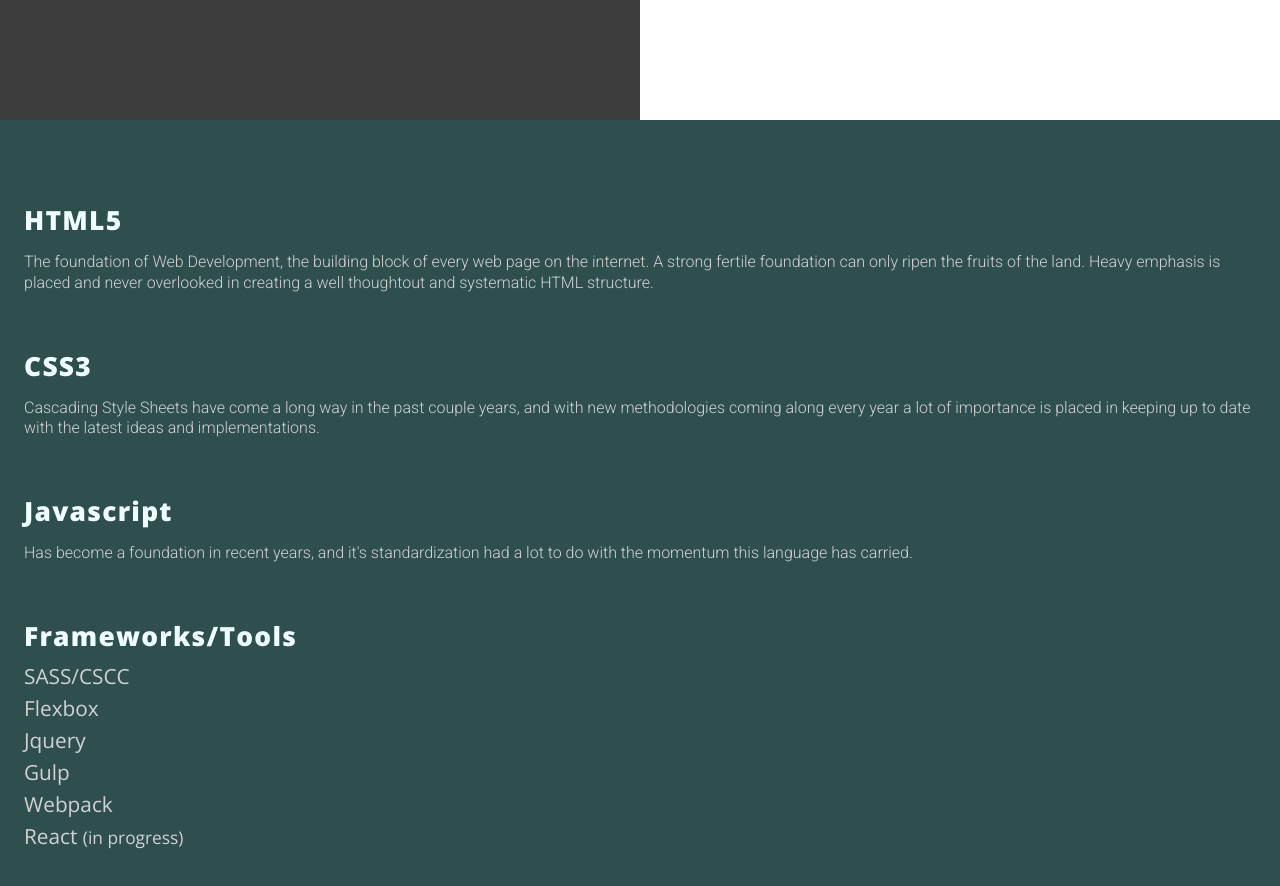
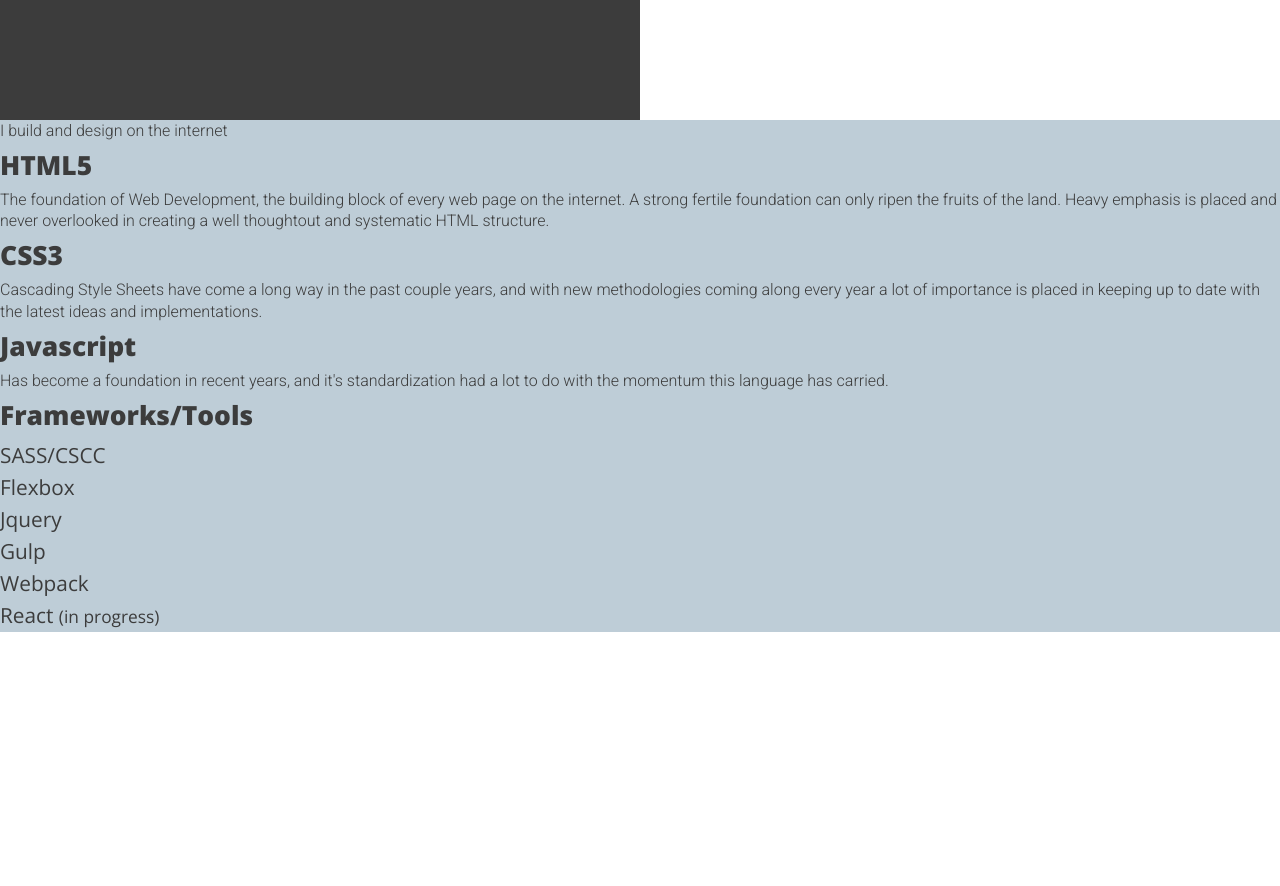
Before and after one commit to pakchrismacbook/pakchris, a website built with webpack: page app/index.html in a window 1280 px wide. Shown: the part 680-1566 px from the top of the page. After the commit the page ends 1312 px from the top, so only its background shows below. Built offline with nearby package versions, Linux system fonts and the light colour scheme.

Commit message:
small changes in progress

```diff
--- a/app/assets/styles/base/_global.css
+++ b/app/assets/styles/base/_global.css
@@ -2,9 +2,8 @@
 
 $mainWhite:rgb(235,235,240);
 $mainBlack:rgb(60,60,60);
+$testColor:rgb(190,205,215);
 
-.content-wrap{
-	padding:3.5rem 1.5rem;
-}
+
 
 // @media(min-width:415px){}
--- a/app/assets/styles/modules/_head-frame.css
+++ b/app/assets/styles/modules/_head-frame.css
@@ -53,7 +53,7 @@
 		}
 		&__title.first{
 			color:$mainWhite;
-			right:50.7%;
+			right:50.5%;
 			bottom:auto;
 		}
 		&__title.first::before{content:'Chris';}
--- a/app/assets/styles/modules/_skills-frame.css
+++ b/app/assets/styles/modules/_skills-frame.css
@@ -1,25 +1,20 @@
 .skills-frame{
 	width:100%;
-	background-color:darkslategrey;
-	color:azure;
+	background-color:$testColor;
+	color:$mainBlack;
 
-	&__skill-section{
-		padding:1.25rem 0;
-
-		&__text{
-			font-family: 'Roboto', sans-serif;
-			line-height:1.3rem;
-			padding:.5rem 0;
-			color:rgb(210,210,210);
-		}
-	}
 	&__title{
 		font-family: 'Open Sans', sans-serif;
-		font-size:1.65rem; line-height:3rem; letter-spacing:1.25px;
+		font-size:1.65rem; line-height:3rem;
 	}
 	&__subtitle{
 		font-family: 'Open Sans', sans-serif; font-weight:400;
 		font-size:1.3rem; line-height:2rem;
-		color:rgb(210,210,210);
 	}
+	&__text{
+		font-family: 'Roboto', sans-serif;
+		line-height:1.32rem;
+	}
+
+	&__skill-section{}
 }
--- a/app/index.html
+++ b/app/index.html
@@ -19,22 +19,24 @@
 		</div>
 
 		<div class="skills-frame">
-			<div class="content-wrap">
+
+			<p class="skills-frame__text">I build and design on the internet</p>
+
 			<div class="skills-frame__skill-section">
 				<h3 class="skills-frame__title">HTML5</h3>
-					<p class="skills-frame__skill-section__text">
+				<p class="skills-frame__text">
 					The foundation of Web Development, the building block of every web page on the internet. A strong fertile foundation can only ripen the fruits of the land. Heavy emphasis is placed and never overlooked in creating a well thoughtout and systematic HTML structure.
 				</p>
 			</div>
 			<div class="skills-frame__skill-section">
 				<h3 class="skills-frame__title">CSS3</h3>
-					<p class="skills-frame__skill-section__text">
+				<p class="skills-frame__text">
 					Cascading Style Sheets have come a long way in the past couple years, and with new methodologies coming along every year a lot of importance is placed in keeping up to date with the latest ideas and implementations.
 				</p>
 			</div>
 			<div class="skills-frame__skill-section">
 				<h3 class="skills-frame__title">Javascript</h3>
-					<p class="skills-frame__skill-section__text">
+				<p class="skills-frame__text">
 					Has become a foundation in recent years, and it's standardization had a lot to do with the momentum this language has carried.
 				</p>
 			</div>
@@ -48,7 +50,11 @@
 				<h4 class="skills-frame__subtitle">React <small>(in progress)</small></h4>
 			</div>
 
+
 		</div>
+
+		<div class="projects-frame">
+
 		</div>
 
 		<div class="footer-frame"></div>
--- a/app/temp/styles/styles.css
+++ b/app/temp/styles/styles.css
@@ -1,8 +1,4 @@
 *{ margin:0; padding:0; -webkit-box-sizing:border-box; box-sizing:border-box; }
-
-.content-wrap{
-	padding:3.5rem 1.5rem;
-}
 
 // @media(min-width:415px){}
 
@@ -76,7 +72,7 @@
 		}
 		.head-frame__title.first{
 			color:rgb(235,235,240);
-			right:50.7%;
+			right:50.5%;
 			bottom:auto;
 		}
 		.head-frame__title.first::before{content:'Chris';}
@@ -118,28 +114,23 @@
 
 .skills-frame{
 	width:100%;
-	background-color:darkslategrey;
-	color:azure;
+	background-color:rgb(190,205,215);
+	color:rgb(60,60,60);
 }
-
-.skills-frame__skill-section{
-		padding:1.25rem 0;
-	}
-
-.skills-frame__skill-section__text{
-			font-family: 'Roboto', sans-serif;
-			line-height:1.3rem;
-			padding:.5rem 0;
-			color:rgb(210,210,210);
-		}
 
 .skills-frame__title{
 		font-family: 'Open Sans', sans-serif;
-		font-size:1.65rem; line-height:3rem; letter-spacing:1.25px;
+		font-size:1.65rem; line-height:3rem;
 	}
 
 .skills-frame__subtitle{
 		font-family: 'Open Sans', sans-serif; font-weight:400;
 		font-size:1.3rem; line-height:2rem;
-		color:rgb(210,210,210);
 	}
+
+.skills-frame__text{
+		font-family: 'Roboto', sans-serif;
+		line-height:1.32rem;
+	}
+
+.skills-frame__skill-section{}
```
Lines whose indentation alone changed are shown as unchanged.
